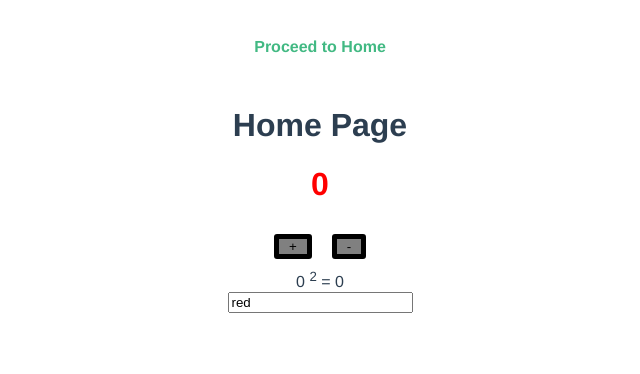
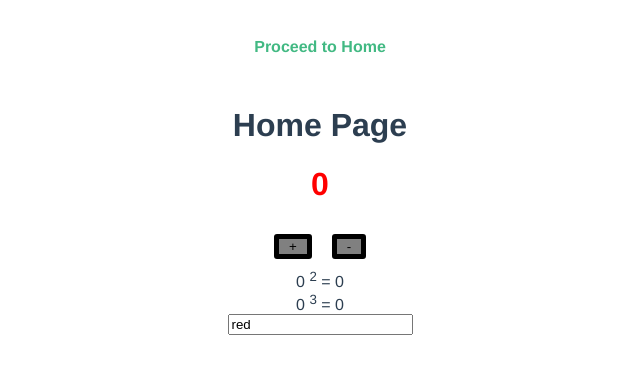
Before and after one commit to Mrmckney/Vue.js-Vuex-Practice, a Vue app: page / in a window 1280 px wide. Shown: the top 374 px of the page, without its empty margins (320-960 px from the left). Built offline with nearby package versions, Linux system fonts and the light colour scheme.

Commit message:
added counter Cubed

```diff
--- a/src/components/CountHome.vue
+++ b/src/components/CountHome.vue
@@ -1,15 +1,20 @@
 <template>
     <h1
-    :style="{ color: $store.state.colorCode }"
+      :style="{ color: $store.state.colorCode }"
     >
-    {{ $store.state.counter }}
+      {{ $store.state.counter }}
   </h1>
   <button @click="$store.dispatch('addCount')">+</button>
   <button @click="$store.dispatch('subCount')">-</button>
     <div>
-    {{ $store.state.counter }}
+      {{ $store.state.counter }}
     <sup>2</sup> =
-    {{ $store.getters.counterSquared }}
+      {{ $store.getters.counterSquared }}
+    </div>
+    <div>
+      {{ $store.state.counter }}
+    <sup>3</sup> =
+      {{ $store.getters.counterCubed }}
     </div>
     <div>
       <input
--- a/src/store/index.js
+++ b/src/store/index.js
@@ -38,6 +38,9 @@ export default createStore({
   getters: {
     counterSquared(state) {
       return state.counter * state.counter
+    },
+    counterCubed(state) {
+      return state.counter * state.counter * state.counter
     }
   },
   modules: {
```
